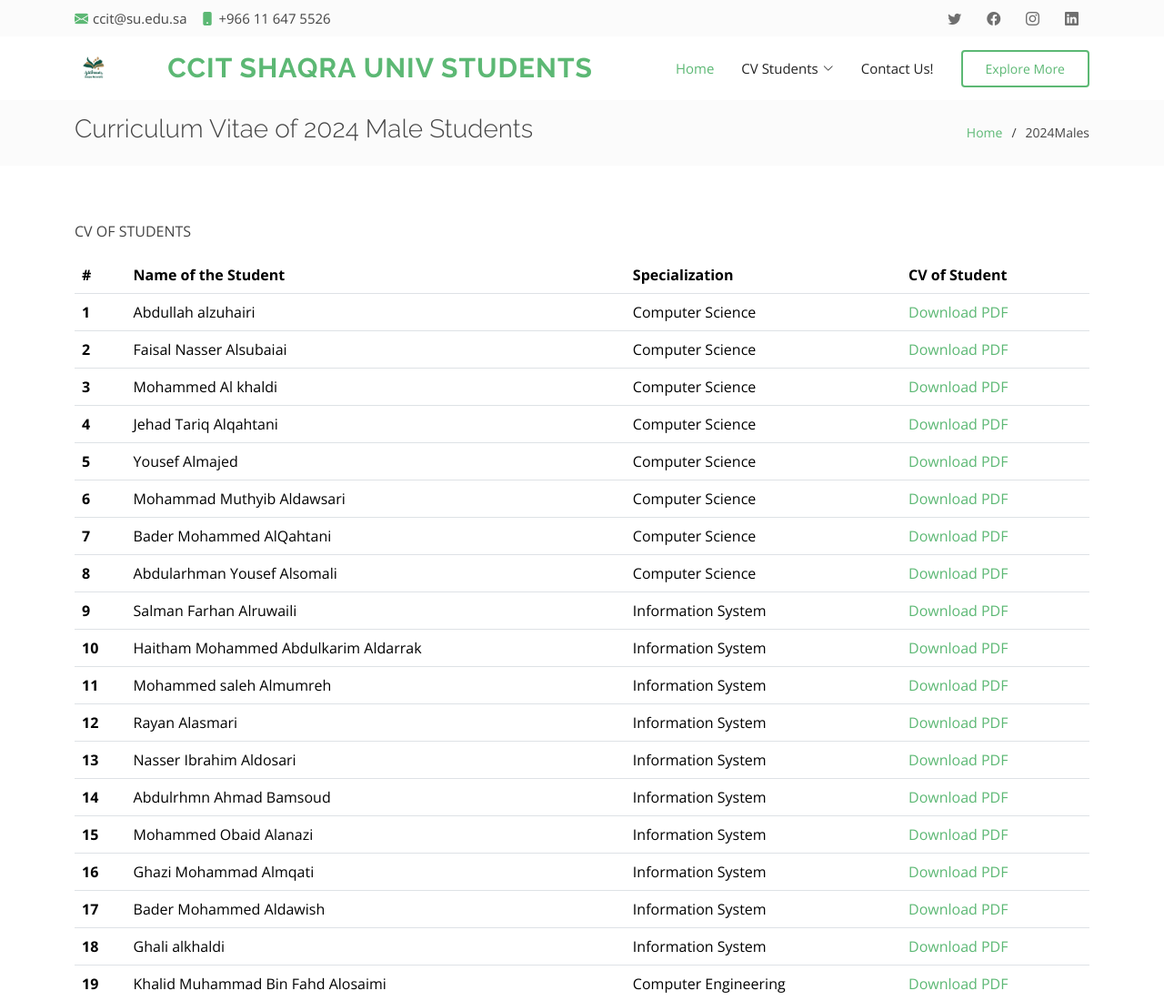
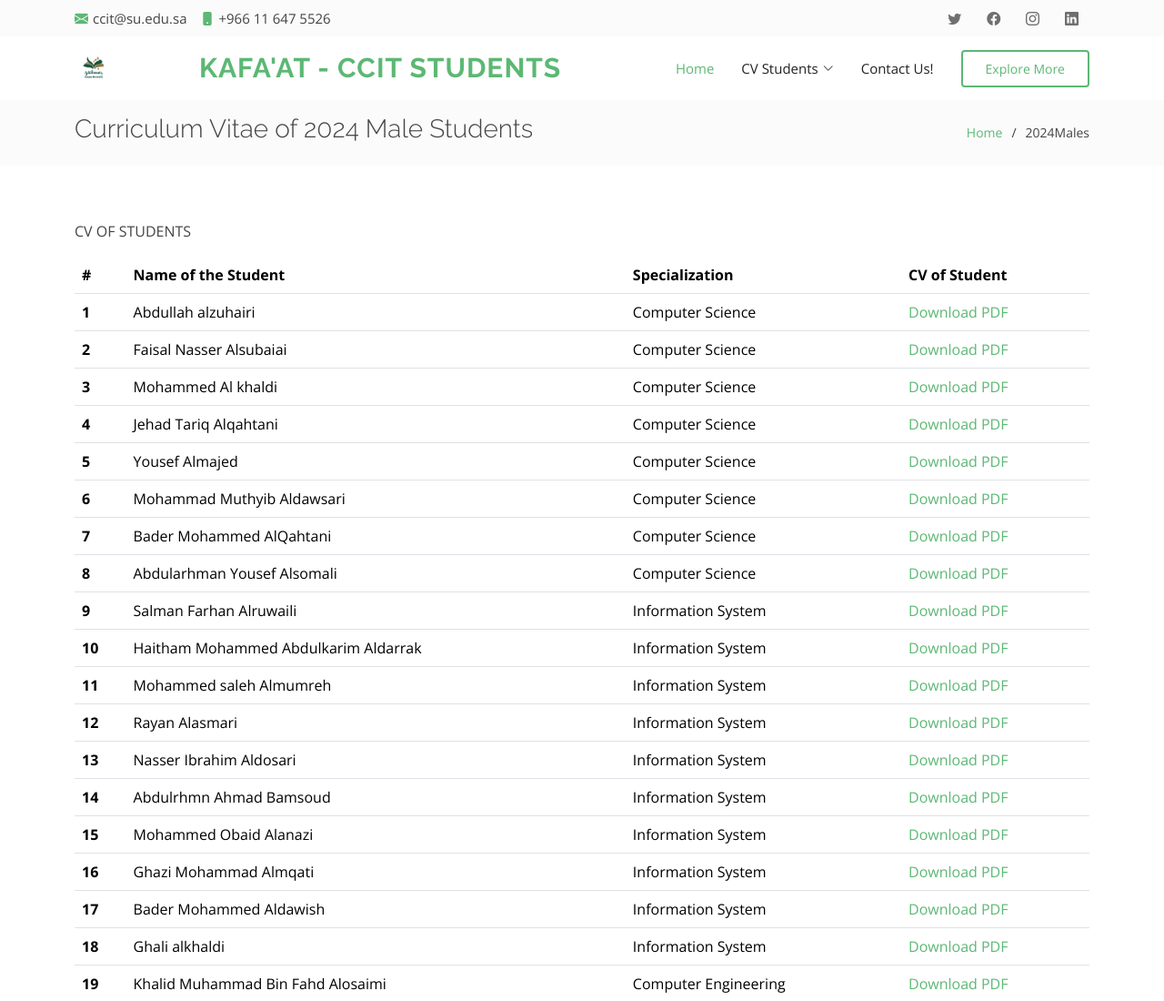
Before and after one commit to ccitsu/cv, a plain HTML site: page 2024Males.html in a window 1280 px wide. Shown: the top 1100 px of the page at 91% size. Drawn offline with nearby package versions, Linux system fonts and the light colour scheme.

Commit message:
Update 2024Males.html

```diff
--- a/2024Males.html
+++ b/2024Males.html
@@ -45,7 +45,7 @@
     <div class="container d-flex align-items-center">
       <a href="index.html" class="logo me-auto"><img src="assets/img/logo.JPG" alt="" class="img-fluid"></a>
 
-      <h1 class="logo me-auto"><a href="index.html">CCIT Shaqra Univ Students</a></h1>
+      <h1 class="logo me-auto"><a href="index.html">Kafa'at - CCIT Students</a></h1>
       <!-- Uncomment below if you prefer to use an image logo -->
       <!-- <a href="index.html" class="logo me-auto"><img src="assets/img/logo.png" alt="" class="img-fluid"></a>-->
 
```
